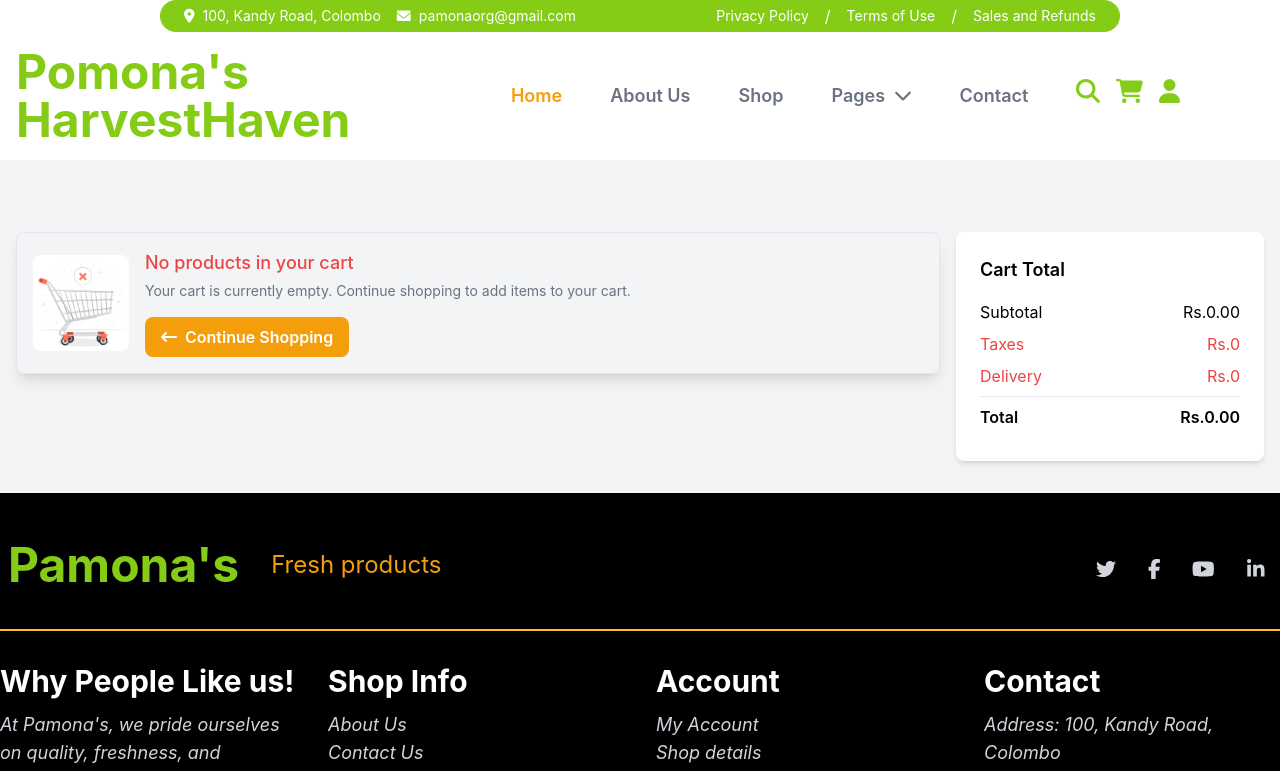
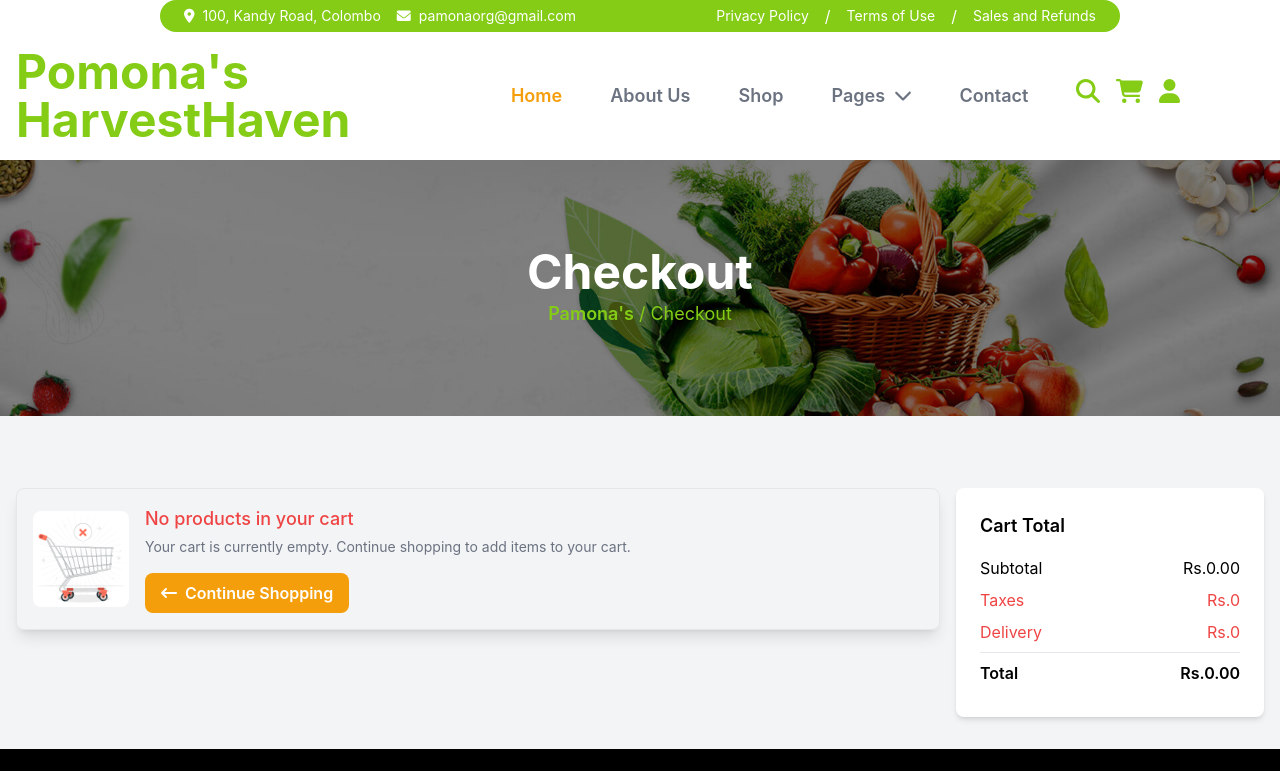
Before and after one commit to ChamudikaDeSilva/Pamonas-Harvest-Haven-Frontend-React, a React (Create React App) app: page /checkout in a window 1280 px wide. Shown: the top 771 px of the page. Built offline with nearby package versions, Linux system fonts and the light colour scheme.

Commit message:
CheckoutHero Component

```diff
--- a/src/App.js
+++ b/src/App.js
@@ -22,6 +22,7 @@ import CartHero from './components/cartComponent/CartHero';
 import CartDetails from './components/cartComponent/CartDetails';
 import { AuthProvider } from './AuthContext';
 import CheckoutCart from './components/CheckoutComponent/CheckoutCart';
+import CheckoutHero from './components/CheckoutComponent/CheckoutHero';
 
 
 function App() {
@@ -70,6 +71,7 @@ function App() {
           }/>
           <Route path="/checkout" element={
             <>
+              <CheckoutHero />
               <CheckoutCart />
             </>
           } />
--- /dev/null
+++ b/src/components/CheckoutComponent/CheckoutHero.jsx
@@ -0,0 +1,25 @@
+import React from 'react';
+
+const CheckoutHero = () => {
+  return (
+    <div
+      className="relative bg-cover bg-center h-40 md:h-56 lg:h-64"
+      /*style={{
+        backgroundImage: "url('Images/cart-page-header-img.jpg')",
+      }}*/
+      style={{
+        backgroundImage: "url('/Images/Pamonas/fruits & vegetables/vegetables7.jpg')",
+      }}
+    >
+      <div className="absolute top-0 left-0 right-0 bottom-0 bg-black opacity-50"></div>
+      <div className="absolute top-0 left-0 right-0 bottom-0 flex flex-col justify-center items-center text-white">
+        <div className="text-3xl md:text-4xl lg:text-5xl font-bold pb-1">Checkout</div>
+        <div className="text-sm md:text-base lg:text-lg text-lime-500">
+          <span className="font-semibold text-lime-500">Pamona's</span> / Checkout
+        </div>
+      </div>
+    </div>
+  );
+};
+
+export default CheckoutHero;
```
